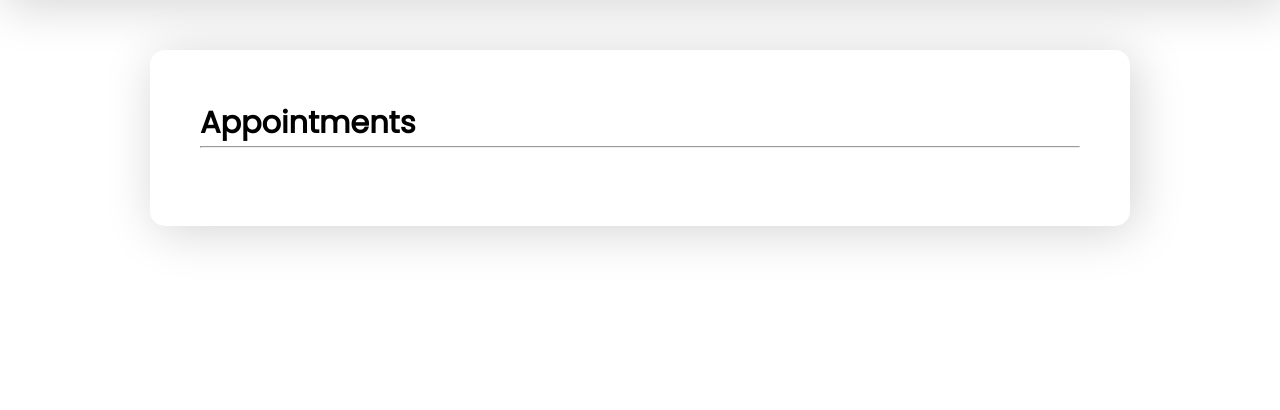
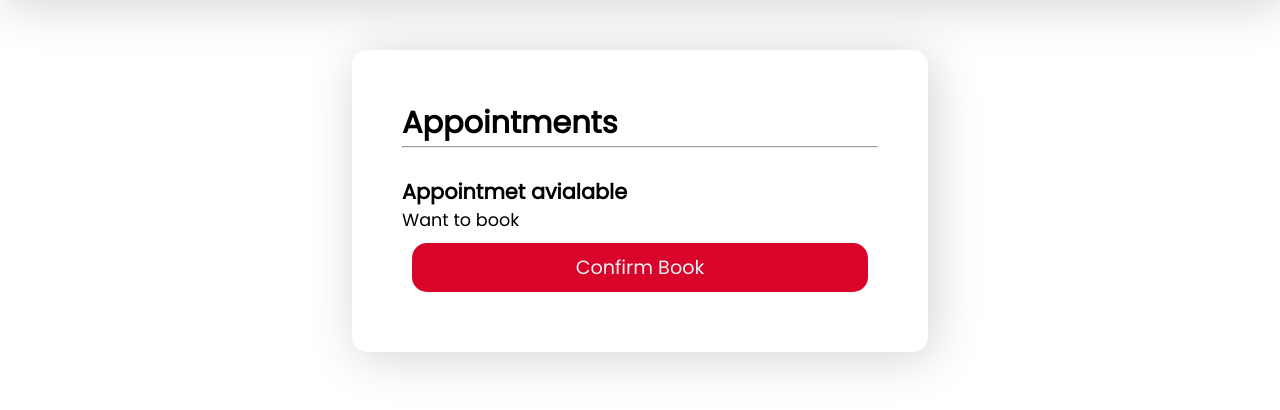
Before and after one commit to frost-head/Hospital_Mangment_system, a Flask app: page /appointment/1/1/1 in a window 1280 px wide. Shown: the part 60-470 px from the top of the page. Run offline with Flask 2, Linux system fonts and the light colour scheme; the visitor is signed in with stand-in values (Sample User, id 1); data that the repository does not hold is empty; some libraries are stand-ins or nearby versions.

Commit message:
Appointment Module Backend Done

```diff
--- a/src/main.py
+++ b/src/main.py
@@ -3,6 +3,8 @@ from flask import Flask, redirect, render_template, request, flash, session, url
 from flask_mysqldb import MySQL
 from flask_bcrypt import Bcrypt
 import os
+
+from oauthlib import set_debug
 from database import *
 
 
@@ -213,13 +215,20 @@ def appointments():
 
     return render_template("appointments.html", staffData=staffData)
 
-@app.route('/appointment/<sid>/<date>/<time>')
+@app.route('/appointment/<sid>/<date>/<time>', methods=['GET','POST'])
 def appointment(sid,date, time):
-    # if "user" not in session:
-    #     return redirect("/patientLogin")
+    if "user" not in session:
+        return redirect("/patientLogin")
     appointmentData = fetchone(mysql, "select * from appointments where sid = {} and date_time = '{} {}'".format(sid, date, time))
-    print(appointmentData)
-    return render_template('appoinment.html', appointmentData = appointmentData)
+    bookData= [sid,date, time]
+    return render_template('appoinment.html', appointmentData = appointmentData,bookData=bookData)
+
+@app.route('/bookAppointment/<sid>/<date>/<time>')
+def bookAppointment(sid, date, time):
+    if "user" not in session:
+        return redirect("/patientLogin")
+    insert(mysql, "insert into appointments(sid, pid, date_time) values({},{},'{} {}');".format(sid, session['user'], date, time))
+    return redirect("/patientDashboard")
 
 
 app.run(debug=True, host='0.0.0.0')
--- a/src/templates/appoinment.html
+++ b/src/templates/appoinment.html
@@ -8,7 +8,7 @@
 <!-- body -->
 {% block body %}
 <div class="centerDiv">
-    <div class="forms" style="width: 100%;">
+    <div class="forms">
         <h2>
             Appointments
         </h2>
@@ -20,7 +20,18 @@
         <h3>
             Sorry {{appointmentData['name']}} is bussy for that time
         </h3>
-        <a href="/appointments" class="button">Look for diffrent time</a> {% else %} {% endif %}
+        <div class="centerDiv">
+            <a href="/appointments" class="button">Look for diffrent time</a>
+        </div>
+        {% else %}
+        <h3>
+            Appointmet avialable
+        </h3>
+
+        <p>
+            Want to book
+        </p>
+        <a href="/bookAppointment/{{bookData[0]}}/{{bookData[1]}}/{{bookData[2]}}" class="button">Confirm Book</a> {% endif %}
 
     </div>
 
--- a/src/templates/appointments.html
+++ b/src/templates/appointments.html
@@ -27,7 +27,7 @@
             <label for="date">Whom do you want to see <small>*</small></label>
             <input type="date" , name="date" required>
             <label for="time">What time are you looking for <small>*</small></label>
-            <input type="time" , name="time" step="900" required>
+            <input type="time" , name="time" step="900" min="09:00" max="17:00" formtarget="12" required>
 
             <input type="submit" class="button" value="Check for appointment">
         </form>
```
Also changed, not shown: src/templates/noAppointment.html (added, +23 -0 lines).
